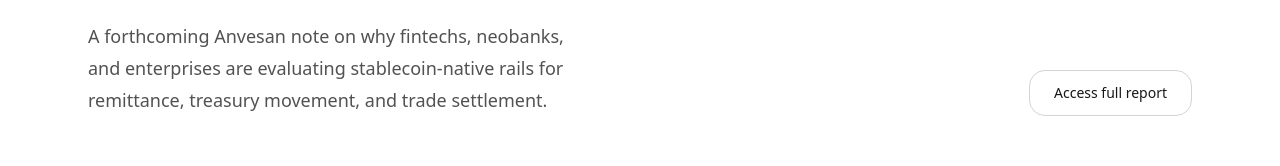
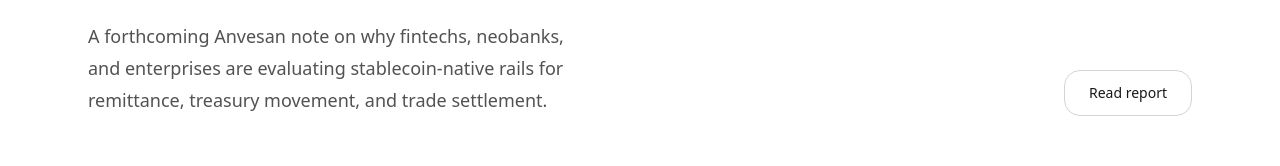
Before and after one commit to Romeo369887/anvesan-site-V2, a Next.js app: page /research/enterprise-rails-for-cross-border-settlement in a window 1280 px wide. Shown: the part 438-604 px from the top of the page. Built offline with nearby package versions, Linux system fonts and the light colour scheme.

Commit message:
Update page.js

```diff
--- a/app/research/[slug]/page.js
+++ b/app/research/[slug]/page.js
@@ -60,7 +60,7 @@
                 href="#read-report"
                 className="rounded-2xl border border-neutral-300 px-6 py-3 text-center text-sm font-medium text-neutral-900 transition hover:border-neutral-900"
               >
-                Access full report
+                Read report
               </a>
             </div>
           </div>
```
